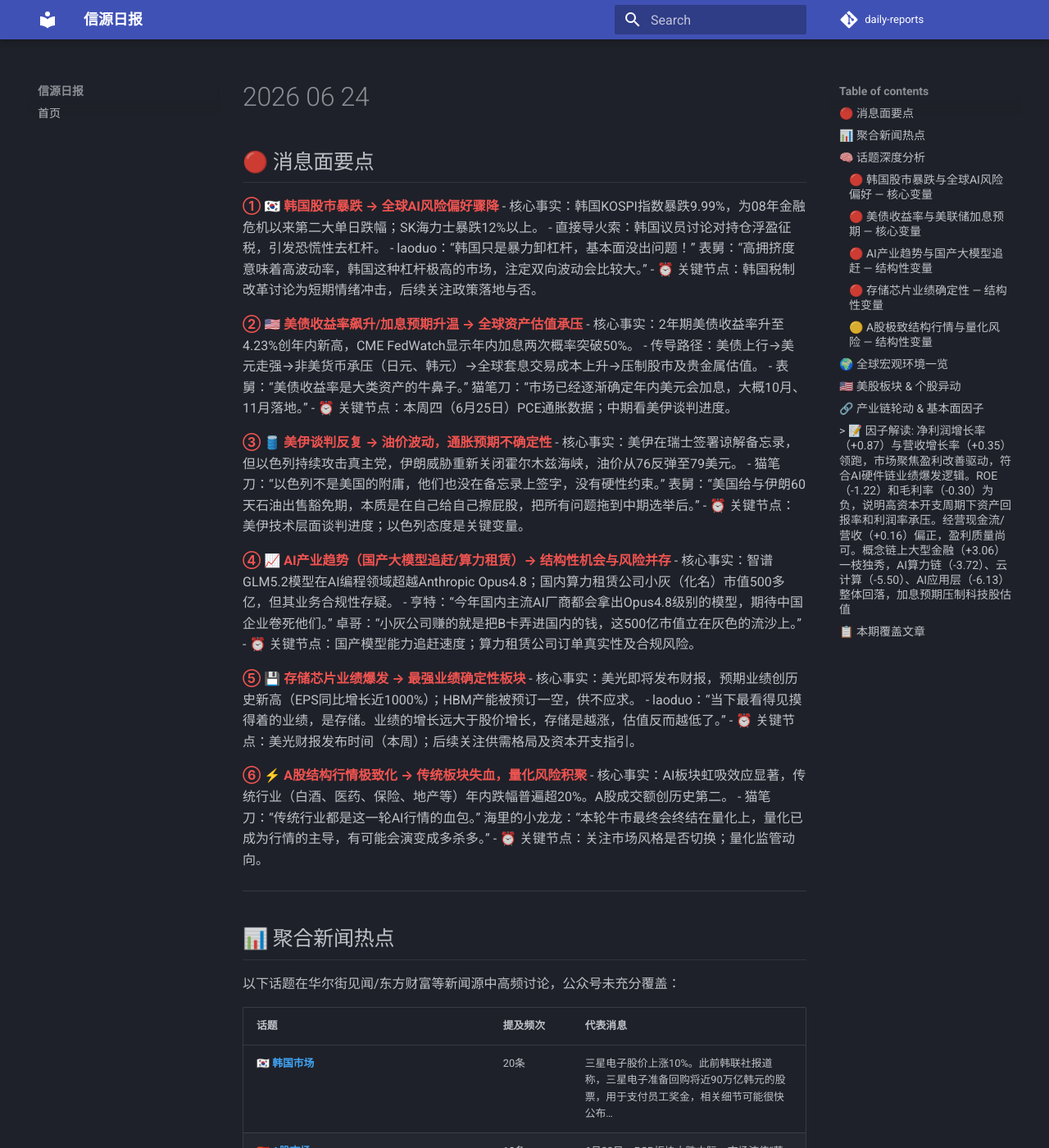
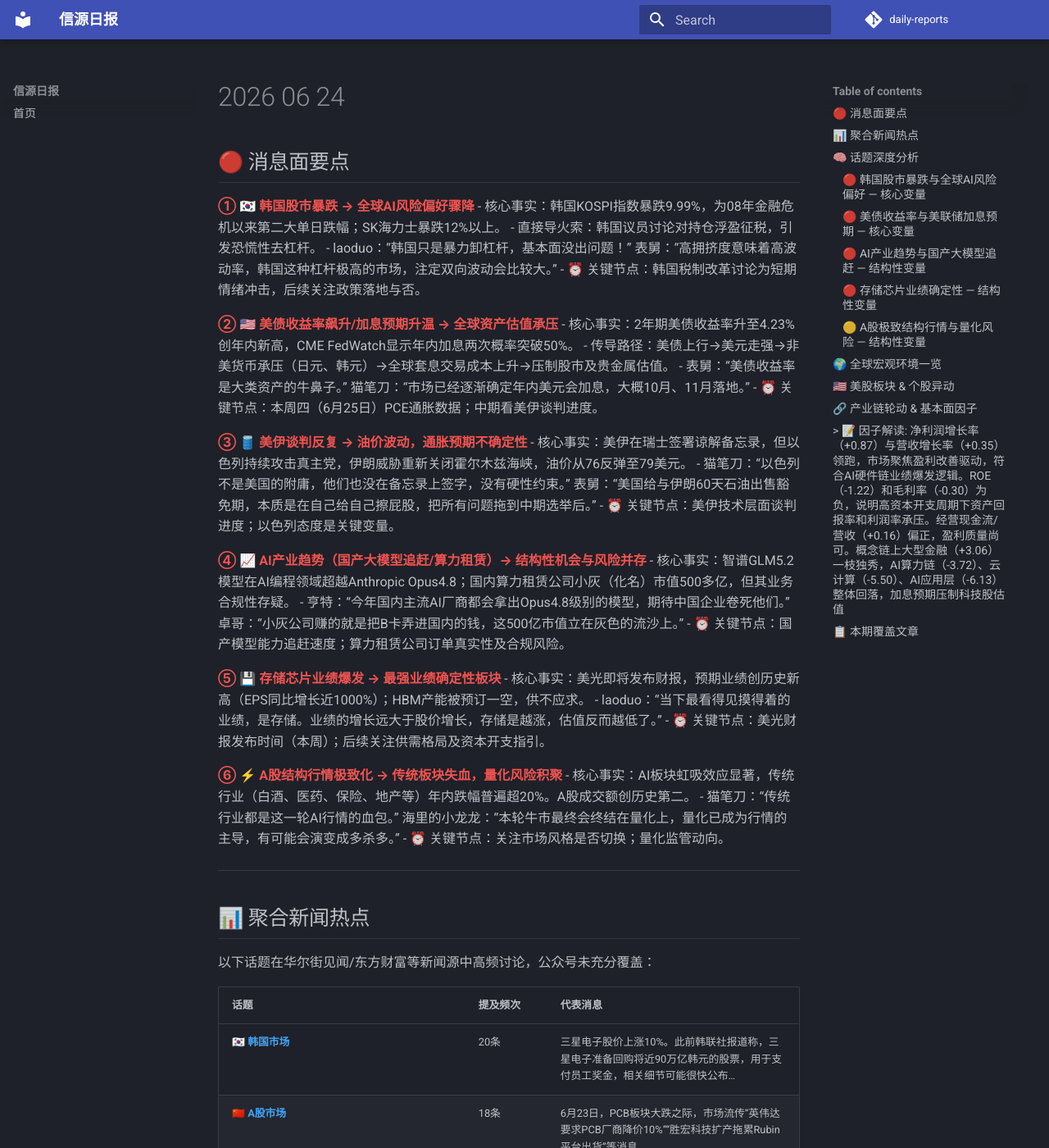
Before and after one commit to xiao-panpan729/daily-reports, an MkDocs documentation site: the page built from docs/2026-06-24.md, in a window 1280 px wide and 1400 px high. Shown: the whole window at 82% size. Built offline with MkDocs 1.6.1 and Material for MkDocs 9.7.7, drawn with Linux system fonts in a browser that asks for light colours; comment, search, counter and statistics services are not loaded.

Commit message:
布局修正：主内容区加宽 + 表格防截断 + 右栏变窄

```diff
--- a/docs/stylesheets/custom.css
+++ b/docs/stylesheets/custom.css
@@ -1,5 +1,35 @@
 /* ===== 信源日报 — 内容排版增强 ===== */
 /* 兼容 Material theme (slate/light 双主题) */
+
+/* 0. 布局修正：主内容区左移 + 加宽 */
+.md-grid {
+    max-width: 80rem;  /* 默认 61rem，加宽让内容不挤 */
+}
+.md-sidebar--secondary {
+    width: 14rem;      /* 右栏稍窄，给主内容更多空间 */
+}
+.md-content {
+    margin-right: 0;   /* 取消右侧多余边距 */
+}
+/* 表格容器水平滚动防止截断 */
+.md-typeset .md-content__inner {
+    overflow-x: visible;
+}
+.md-typeset table {
+    display: table;
+    width: 100%;
+    table-layout: auto;
+    font-size: 0.85em;  /* 稍小字号让表格更紧凑 */
+    white-space: normal;
+    word-break: break-word;
+}
+/* 话题表格特别处理：保证内容完整显示 */
+.md-typeset table td,
+.md-typeset table th {
+    white-space: normal;
+    word-break: break-word;
+    min-width: 0;
+}
 
 /* 1. 话题标题（### 🔴/🟡 开头）：红色加粗大字号 */
 .md-typeset h3 {
```
